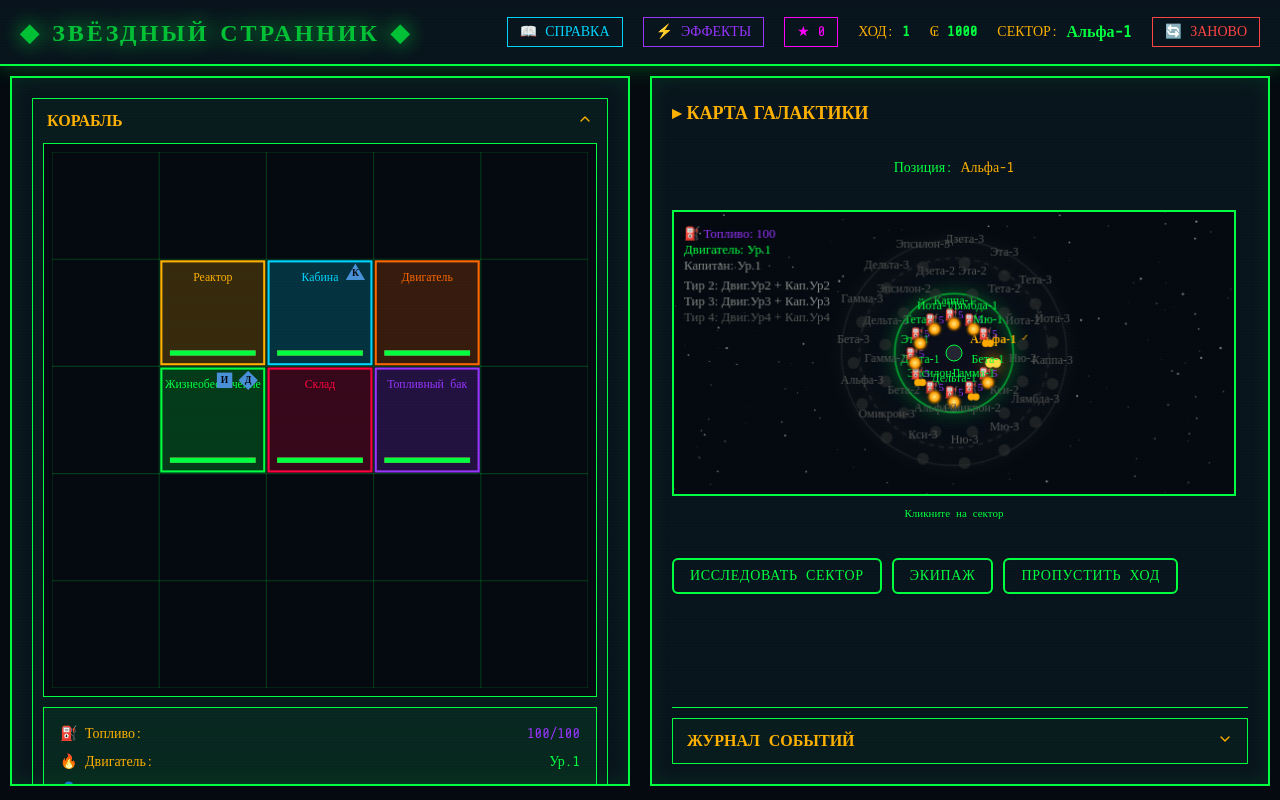
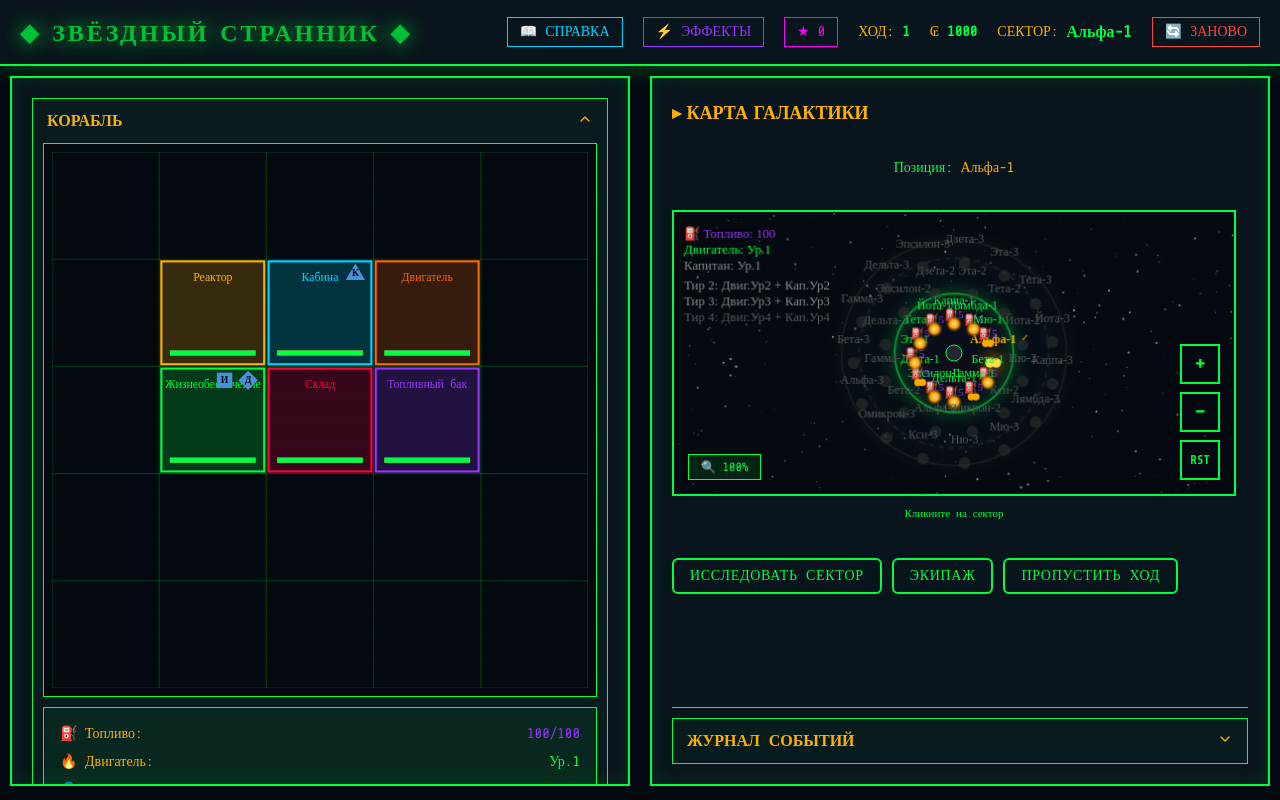
Before and after one commit to Kotovar/star-wanderer-ai, a Next.js app: page / in a window 1280 px wide. Built offline with nearby package versions, Linux system fonts and the light colour scheme.

Commit message:
feat: добавить зум для карты галактики

```diff
--- a/src/game/components/GalaxyMap.tsx
+++ b/src/game/components/GalaxyMap.tsx
@@ -1,12 +1,13 @@
 "use client";
 
-import { useRef, useEffect } from "react";
+import { useRef, useEffect, useState, useCallback } from "react";
 import { useGameStore } from "../store";
 import {
-    drawLegend,
+    drawStaticLegend,
     drawSector,
     drawTierRings,
     canSeeTier4,
+    getSectorRadius,
 } from "./galaxy-map-utils";
 
 // Generate stars once and reuse them
@@ -24,13 +25,16 @@ function generateStars(
         brightness: number;
     }> = [];
 
-    for (let i = 0; i < 300; i++) {
+    // Generate stars across the entire canvas for infinite space effect
+    for (let i = 0; i < 400; i++) {
         const x = Math.random() * width;
         const y = Math.random() * height;
         const distFromCenter = Math.sqrt(
             (x - centerX) ** 2 + (y - centerY) ** 2,
         );
-        if (distFromCenter > maxRadius * 1.1) {
+        // Make stars less dense near the center (galaxy area)
+        const densityFactor = distFromCenter > maxRadius * 0.8 ? 1 : 0.3;
+        if (Math.random() < densityFactor) {
             stars.push({
                 x,
                 y,
@@ -43,6 +47,11 @@ function generateStars(
     return stars;
 }
 
+const MIN_ZOOM = 0.5;
+const MAX_ZOOM = 3;
+const ZOOM_SENSITIVITY = 0.001;
+const DRAG_THRESHOLD = 5; // Minimum pixels to move before considering it a drag
+
 export function GalaxyMap() {
     const canvasRef = useRef<HTMLCanvasElement>(null);
     const containerRef = useRef<HTMLDivElement>(null);
@@ -54,6 +63,14 @@ export function GalaxyMap() {
     }> | null>(null);
     const initializedRef = useRef(false);
     const canvasSizeRef = useRef({ width: 0, height: 0 });
+    const hasMovedRef = useRef(false); // Track if mouse moved during click
+
+    // Zoom and pan state
+    const [zoom, setZoom] = useState(1);
+    const [offset, setOffset] = useState({ x: 0, y: 0 });
+    const [isDragging, setIsDragging] = useState(false);
+    const dragStartRef = useRef({ x: 0, y: 0 });
+    const offsetStartRef = useRef({ x: 0, y: 0 });
 
     const sectors = useGameStore((s) => s.galaxy.sectors);
     const currentSector = useGameStore((s) => s.currentSector);
@@ -83,6 +100,29 @@ export function GalaxyMap() {
         initializedRef.current = true;
     }, []);
 
+    // Reset zoom on new game only (when galaxy is regenerated)
+    const prevGalaxySignatureRef = useRef<string>("");
+    useEffect(() => {
+        // Create a signature based on sector properties that ONLY change on galaxy regeneration
+        // Using id + tier + star type which are static after generation
+        // Note: mapAngle can be undefined initially, so we use a fallback
+        const galaxySignature = sectors
+            .map((s) => `${s.id}:${s.tier}:${s.star.type}:${s.mapAngle ?? 0}`)
+            .join("|");
+
+        // Only reset if we had a previous signature AND it changed
+        if (prevGalaxySignatureRef.current) {
+            if (prevGalaxySignatureRef.current !== galaxySignature) {
+                // New game - reset zoom and offset
+                queueMicrotask(() => {
+                    setZoom(1);
+                    setOffset({ x: 0, y: 0 });
+                });
+            }
+        }
+        prevGalaxySignatureRef.current = galaxySignature;
+    }, [sectors]);
+
     useEffect(() => {
         const canvas = canvasRef.current;
         const container = containerRef.current;
@@ -95,6 +135,8 @@ export function GalaxyMap() {
         if (canvas.width !== width || canvas.height !== height) {
             canvas.width = width;
             canvas.height = height;
+            // Regenerate stars when canvas size changes
+            starsRef.current = null;
         }
 
         const ctx = canvas.getContext("2d");
@@ -102,7 +144,11 @@ export function GalaxyMap() {
 
         const centerX = width / 2;
         const centerY = height / 2;
-        const maxRadius = Math.min(width, height) * 0.42;
+        const baseMaxRadius = Math.min(width, height) * 0.42;
+
+        // Clear canvas FIRST (before any transform)
+        ctx.fillStyle = "#050810";
+        ctx.fillRect(0, 0, width, height);
 
         // Generate stars once when container size changes
         if (!starsRef.current || starsRef.current.length === 0) {
@@ -111,15 +157,11 @@ export function GalaxyMap() {
                 height,
                 centerX,
                 centerY,
-                maxRadius,
+                baseMaxRadius,
             );
         }
 
-        // Clear canvas
-        ctx.fillStyle = "#050810";
-        ctx.fillRect(0, 0, width, height);
-
-        // Draw static background gradients
+        // Draw static background gradients (before transform)
         for (let i = 0; i < 3; i++) {
             const gradient = ctx.createRadialGradient(
                 centerX,
@@ -127,7 +169,7 @@ export function GalaxyMap() {
                 0,
                 centerX,
                 centerY,
-                maxRadius * 1.2,
+                baseMaxRadius * 1.2,
             );
             gradient.addColorStop(0, "rgba(100, 50, 150, 0.03)");
             gradient.addColorStop(0.5, "rgba(50, 100, 150, 0.02)");
@@ -136,22 +178,31 @@ export function GalaxyMap() {
             ctx.fillRect(0, 0, width, height);
         }
 
-        // Draw stars from cached array
+        // Draw background stars BEFORE transform (so they don't move with pan/zoom)
         if (starsRef.current) {
             starsRef.current.forEach((star) => {
-                ctx.fillStyle = `rgba(255, 255, 255, ${0.1 + star.brightness})`;
+                ctx.fillStyle = `rgba(255, 255, 255, ${0.1 + star.brightness}`;
                 ctx.beginPath();
                 ctx.arc(star.x, star.y, star.radius, 0, Math.PI * 2);
                 ctx.fill();
             });
         }
 
-        // Draw dynamic elements
+        // Draw static legend (fuel, engine, captain info) BEFORE transform
+        drawStaticLegend(ctx, modules, captainLevel, fuel, artifacts);
+
+        // Apply transform for zoom and pan
+        ctx.save();
+        ctx.translate(centerX + offset.x, centerY + offset.y);
+        ctx.scale(zoom, zoom);
+        ctx.translate(-centerX, -centerY);
+
+        // Draw dynamic elements (with transform)
         drawTierRings(
             ctx,
             centerX,
             centerY,
-            maxRadius,
+            baseMaxRadius,
             modules,
             captainLevel,
             artifacts,
@@ -162,7 +213,7 @@ export function GalaxyMap() {
             sectors,
             centerX,
             centerY,
-            maxRadius,
+            baseMaxRadius,
             modules,
             captainLevel,
             fuel,
@@ -172,7 +223,8 @@ export function GalaxyMap() {
             currentSector,
             artifacts,
         );
-        drawLegend(ctx, width, height, modules, captainLevel, fuel, artifacts);
+
+        ctx.restore();
     }, [
         sectors,
         currentSector,
@@ -183,9 +235,91 @@ export function GalaxyMap() {
         calculateFuelCost,
         areEnginesFunctional,
         areFuelTanksFunctional,
+        zoom,
+        offset,
     ]);
 
+    // Handle wheel zoom
+    const handleWheel = useCallback(
+        (e: React.WheelEvent<HTMLCanvasElement>) => {
+            // Note: preventDefault doesn't work in passive listeners, but we don't need it here
+            // since we're only handling zoom, not preventing browser scroll
+
+            const delta = -e.deltaY * ZOOM_SENSITIVITY;
+            const newZoom = Math.min(
+                MAX_ZOOM,
+                Math.max(MIN_ZOOM, zoom * (1 + delta)),
+            );
+
+            setZoom(newZoom);
+        },
+        [zoom],
+    );
+
+    // Handle mouse down for dragging
+    const handleMouseDown = useCallback(
+        (e: React.MouseEvent<HTMLCanvasElement>) => {
+            setIsDragging(true);
+            hasMovedRef.current = false;
+            dragStartRef.current = { x: e.clientX, y: e.clientY };
+            offsetStartRef.current = { ...offset };
+        },
+        [offset],
+    );
+
+    // Handle mouse move for dragging
+    const handleMouseMove = useCallback(
+        (e: React.MouseEvent<HTMLCanvasElement>) => {
+            if (!isDragging) return;
+
+            const dx = e.clientX - dragStartRef.current.x;
+            const dy = e.clientY - dragStartRef.current.y;
+
+            // Check if moved enough to be considered a drag
+            if (
+                !hasMovedRef.current &&
+                Math.sqrt(dx * dx + dy * dy) > DRAG_THRESHOLD
+            ) {
+                hasMovedRef.current = true;
+            }
+
+            setOffset({
+                x: offsetStartRef.current.x + dx,
+                y: offsetStartRef.current.y + dy,
+            });
+        },
+        [isDragging],
+    );
+
+    // Handle mouse up to stop dragging
+    const handleMouseUp = useCallback(() => {
+        setIsDragging(false);
+    }, []);
+
+    // Handle mouse leave to stop dragging
+    const handleMouseLeave = useCallback(() => {
+        setIsDragging(false);
+    }, []);
+
+    // Zoom in/out buttons
+    const handleZoomIn = useCallback(() => {
+        setZoom((z) => Math.min(MAX_ZOOM, z * 1.3));
+    }, []);
+
+    const handleZoomOut = useCallback(() => {
+        setZoom((z) => Math.max(MIN_ZOOM, z / 1.3));
+    }, []);
+
+    // Reset zoom and pan
+    const handleReset = useCallback(() => {
+        setZoom(1);
+        setOffset({ x: 0, y: 0 });
+    }, []);
+
     const handleClick = (e: React.MouseEvent<HTMLCanvasElement>) => {
+        // Don't click if we were dragging (moved mouse)
+        if (hasMovedRef.current) return;
+
         const canvas = canvasRef.current;
         if (!canvas) return;
         const rect = canvas.getBoundingClientRect();
@@ -194,13 +328,34 @@ export function GalaxyMap() {
         const clickX = (e.clientX - rect.left) * scaleX;
         const clickY = (e.clientY - rect.top) * scaleY;
 
+        // Account for zoom and pan - transform click coordinates to world coordinates
+        const centerX = canvas.width / 2;
+        const centerY = canvas.height / 2;
+
+        // Inverse transform: screen -> world
+        // screenX = (worldX - centerX) * zoom + centerX + offset.x
+        // worldX = (screenX - centerX - offset.x) / zoom + centerX
+        const worldClickX = (clickX - centerX - offset.x) / zoom + centerX;
+        const worldClickY = (clickY - centerY - offset.y) / zoom + centerY;
+
+        // Calculate sector positions using the same formula as drawSector
+        const baseMaxRadius = Math.min(canvas.width, canvas.height) * 0.42;
+
         for (const sector of sectors) {
-            if (sector.mapX === undefined || sector.mapY === undefined)
-                continue;
+            if (sector.mapAngle === undefined) continue;
+
+            // Same calculation as in drawSector
+            const radius = getSectorRadius(baseMaxRadius, sector.tier);
+            const sectorX = centerX + Math.cos(sector.mapAngle) * radius;
+            const sectorY = centerY + 10 + Math.sin(sector.mapAngle) * radius;
+
             const dist = Math.sqrt(
-                (clickX - sector.mapX) ** 2 + (clickY - sector.mapY) ** 2,
+                (worldClickX - sectorX) ** 2 + (worldClickY - sectorY) ** 2,
             );
-            if (dist < 35) {
+
+            // Hitbox size should also scale with zoom for consistent feel
+            const hitboxSize = 35 / zoom;
+            if (dist < hitboxSize) {
                 selectSector(sector.id);
                 break;
             }
@@ -208,12 +363,48 @@ export function GalaxyMap() {
     };
 
     return (
-        <div ref={containerRef} className="w-full h-full flex-1">
+        <div ref={containerRef} className="w-full h-full flex-1 relative">
             <canvas
                 ref={canvasRef}
-                className="border-2 border-[#00ff41] bg-[#050810] cursor-pointer w-full h-full"
+                className="border-2 border-[#00ff41] bg-[#050810] cursor-grab w-full h-full"
+                style={{ cursor: isDragging ? "grabbing" : "grab" }}
                 onClick={handleClick}
+                onWheel={handleWheel}
+                onMouseDown={handleMouseDown}
+                onMouseMove={handleMouseMove}
+                onMouseUp={handleMouseUp}
+                onMouseLeave={handleMouseLeave}
             />
+
+            {/* Zoom controls */}
+            <div className="absolute bottom-4 right-4 flex flex-col gap-2">
+                <button
+                    onClick={handleZoomIn}
+                    className="w-10 h-10 bg-[#050810] border-2 border-[#00ff41] text-[#00ff41] text-xl font-bold hover:bg-[#0a1a20] transition-colors flex items-center justify-center cursor-pointer"
+                    title="Приблизить"
+                >
+                    +
+                </button>
+                <button
+                    onClick={handleZoomOut}
+                    className="w-10 h-10 bg-[#050810] border-2 border-[#00ff41] text-[#00ff41] text-xl font-bold hover:bg-[#0a1a20] transition-colors flex items-center justify-center cursor-pointer"
+                    title="Отдалить"
+                >
+                    −
+                </button>
+                <button
+                    onClick={handleReset}
+                    className="w-10 h-10 bg-[#050810] border-2 border-[#00ff41] text-[#00ff41] text-xs font-bold hover:bg-[#0a1a20] transition-colors flex items-center justify-center cursor-pointer"
+                    title="Сбросить вид"
+                >
+                    RST
+                </button>
+            </div>
+
+            {/* Zoom level indicator */}
+            <div className="absolute bottom-4 left-4 bg-[rgba(0,255,65,0.1)] border border-[#00ff41] px-3 py-1 text-xs text-[#00ff41] select-none pointer-events-none">
+                🔍 {(zoom * 100).toFixed(0)}%
+            </div>
         </div>
     );
 }
--- a/src/game/components/galaxy-map-utils.ts
+++ b/src/game/components/galaxy-map-utils.ts
@@ -89,11 +89,9 @@ export function getSectorRadius(maxRadius: number, tier: number): number {
     return maxRadius * 0.9;
 }
 
-// Draw legend on galaxy map
-export function drawLegend(
+// Draw static legend (fuel, engine, captain info) - drawn BEFORE transform
+export function drawStaticLegend(
     ctx: CanvasRenderingContext2D,
-    width: number,
-    height: number,
     modules: Module[],
     captainLevel: number,
     fuel: number,
```
